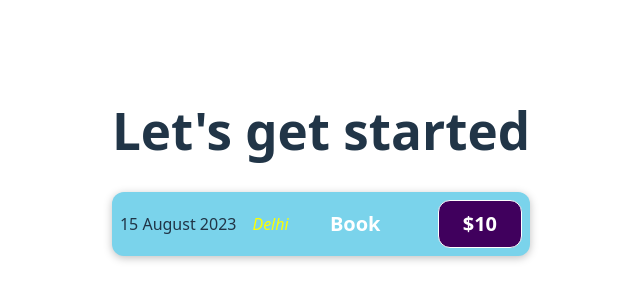
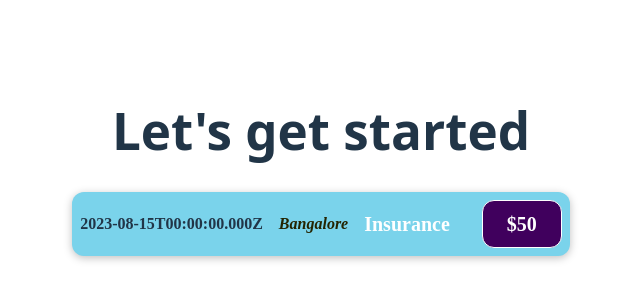
Before and after one commit to Saurabh-yadav07/React-project1, a React (Vite) app: page / in a window 1280 px wide. Shown: the part 230-530 px from the top of the page, without its empty margins (319-959 px from the left). Built offline with nearby package versions, Linux system fonts and the light colour scheme.

Commit message:
wrote js inside the component

```diff
--- a/src/custom components/ExpenseItem.css
+++ b/src/custom components/ExpenseItem.css
@@ -7,12 +7,15 @@
   margin: 1rem 0;
   border-radius: 12px;
   background-color: #7ad3eb;
+  font-family: cursive;
+  font-weight: bolder;
 }
 
 .expense-item__location {
   margin-left: 1rem;
-  color: yellow;
+  color: rgb(36, 36, 1);
   font-style: italic;
+  font-weight: bold;
 }
 
 .expense-item__description {
--- a/src/custom components/ExpenseItem.jsx
+++ b/src/custom components/ExpenseItem.jsx
@@ -2,13 +2,18 @@
 import "./ExpenseItem.css";
 
 function ExpenseItem() {
+  const expenseDate = new Date(2023, 7, 15).toISOString();
+  const expenseTitle = "Insurance";
+  const expenseAmount = 50;
+  const expenseLocation = "Bangalore";
+
   return (
     <div className="expense-item">
-      <div >15 August 2023</div>
-      <div className="expense-item__location">Delhi</div>
+      <div>{expenseDate}</div>
+      <div className="expense-item__location">{expenseLocation}</div>
       <div className="expense-item__description">
-        <h2>Book</h2>
-        <div className="expense-item__price">$10</div>
+        <h2>{expenseTitle}</h2>
+        <div className="expense-item__price">${expenseAmount}</div>
       </div>
     </div>
   );
```
